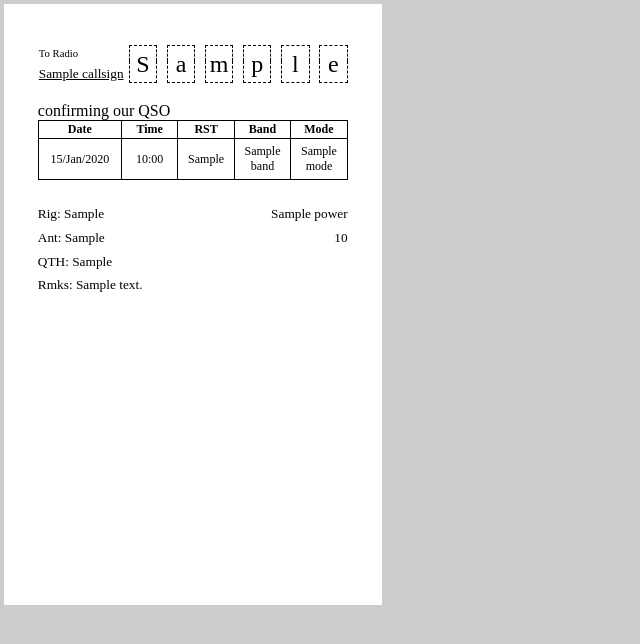
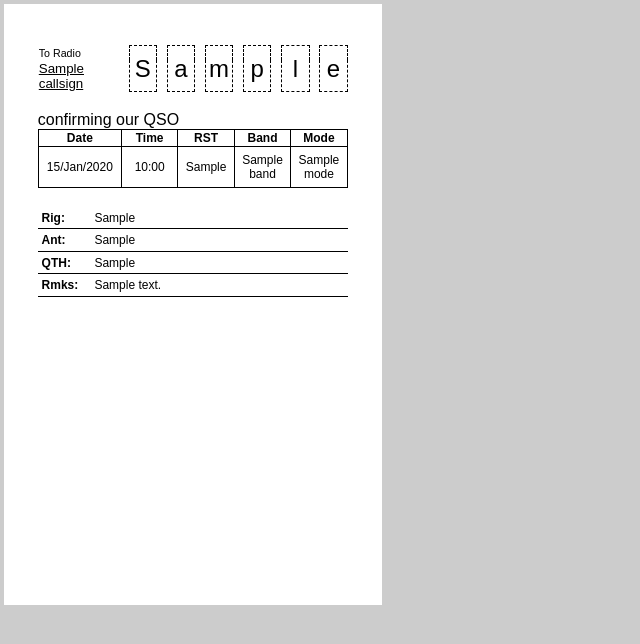
Before and after one commit to oh-sky/qsl-pdf-generator, a Python web app: template templates/index.html in a window 1280 px wide. Shown: the top 644 px of the page, without its empty margins (0-640 px from the left). Run offline with Jinja, Linux system fonts and the light colour scheme; the template is opened without the code that fills it: most values are stand-ins (such as "Sample title", 1, 10 or a date in 2020).

Commit message:
update template

```diff
--- a/styles/style.css
+++ b/styles/style.css
@@ -1,4 +1,5 @@
 body {
+  font-family: sans-serif;
   margin: 0px auto;
   padding: 0px;
   background-color: #ccc;
@@ -76,21 +77,22 @@ body {
   height: 10mm;
   text-align: center;
 }
-.station-information .rig,
-.station-information .antenna,
-.station-information .qth,
-.station-information .remarks {
+.station-information {
   margin-top: 5mm;
   margin-left: 9mm;
   margin-right: 9mm;
-  clear: both;
-  font-size: 10pt
 }
-.station-information div div:first-child {
-  float: left !important;
-  margin-top: 2mm;
+.station-information table {
+  table-layout: fixed;
+  width: 82mm;
 }
-.station-information div div:last-child {
-  float: right;
-  margin-top: 2mm;
+.station-information th {
+  width: 12mm;
 }
+.station-information table, .station-information th, .station-information td {
+  border-collapse: collapse;
+  border-bottom: 0.5mm solid;
+  font-size: 9pt;
+  text-align: left;
+  padding: 1mm;
+}
--- a/templates/index.html
+++ b/templates/index.html
@@ -56,20 +56,34 @@
     </div>
 
     <div class="station-information">
-      <div class="rig">
-        <div class="name">Rig: {{ qso.my_rig }}</div>
-        <div class="output">{{ qso.power }}</div>
-      </div>
-      <div class="antenna">
-        <div class="name">Ant: {{ qso.my_antenna }}</div>
-        <div class="ground-height">{{ qso.groundHeight }}</div>
-      </div>
-      <div class="qth">
-        <div>QTH: {{ qso.my_qth }}</div>
-      </div>
-      <div class="remarks">
-        <div>Rmks: {{ qso.comment }}</div>
-      </div>
+      <table>
+        <tbody>
+          {% if qso.my_rig %}
+          <tr>
+            <th>Rig:</th>
+            <td>{{ qso.my_rig }}</td>
+          </tr>
+          {% endif %}
+          {% if qso.my_antenna %}
+          <tr>
+            <th>Ant:</th>
+            <td>{{ qso.my_antenna }}</td>
+          </tr>
+          {% endif %}
+          {% if qso.my_qth %}
+          <tr>
+            <th>QTH:</th>
+            <td>{{ qso.my_qth }}</td>
+          </tr>
+          {% endif %}
+          {% if qso.comment %}
+          <tr>
+            <th>Rmks:</th>
+            <td>{{ qso.comment }}</td>
+          </tr>
+          {% endif %}
+        </tbody>
+      </table>
     </div>
   </div>
   {% endfor %}
```
